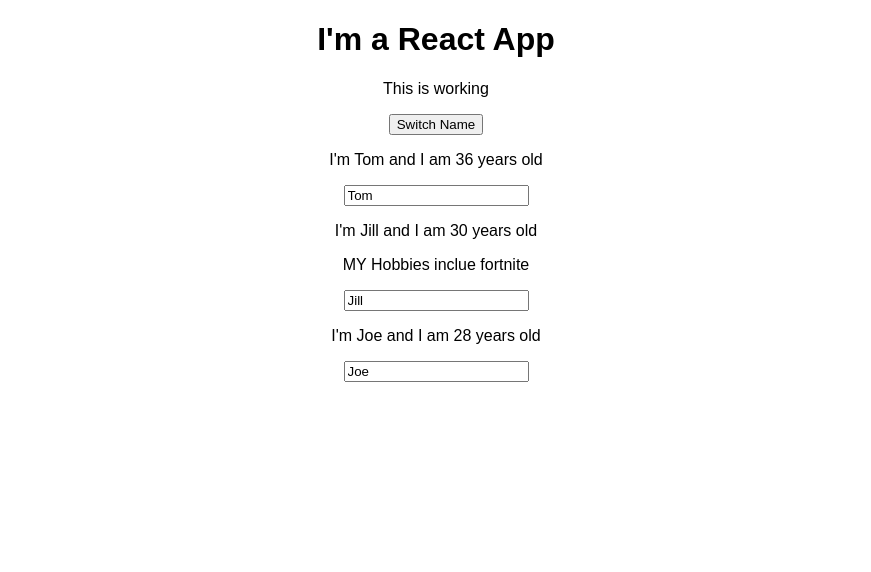
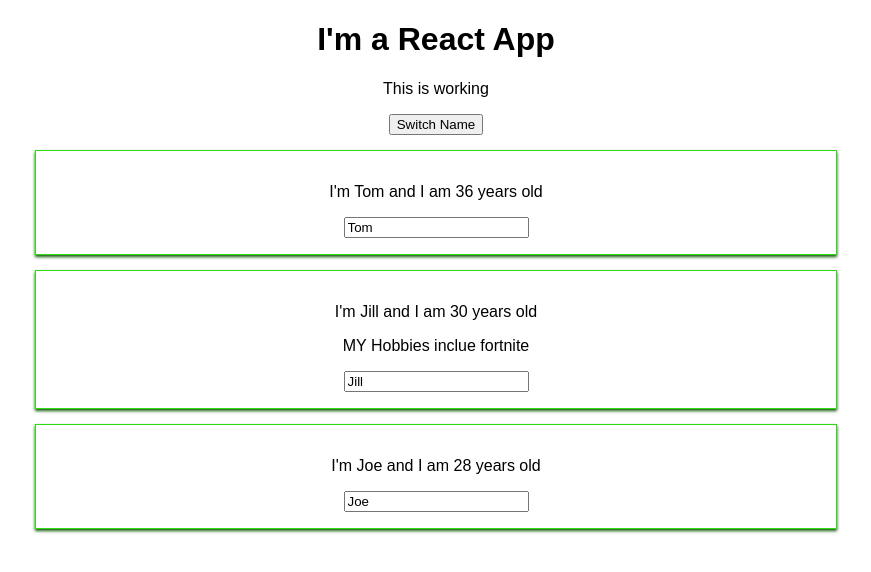
Before and after one commit to ETS-ReactNative4/react-complete-guide-1, a React (Create React App) app: page / in a window 1280 px wide. Shown: the top 572 px of the page, without its empty margins (204-1075 px from the left). Built offline with nearby package versions, Linux system fonts and the light colour scheme.

Commit message:
lec46 added Person.css, imported into Person.js, css styling for components

```diff
--- /dev/null
+++ b/src/Person/Person.css
@@ -0,0 +1,8 @@
+.Person {
+    margin: 15px auto;
+    width: 60%;
+    border: 1px solid #2bdd0f;
+    box-shadow: 0 2px 3px #125b07;
+    padding: 16px;
+    text-align: center;
+}
--- a/src/Person/Person.js
+++ b/src/Person/Person.js
@@ -1,8 +1,10 @@
 import React from 'react';
+//make sure to include .css extension when importing these
+import './Person.css';
 
 const person = (props) => {
     return (
-        <div>
+        <div className="Person">
             <p onClick={props.click}>I'm {props.name} and I am {props.age} years old</p>
             <p>{props.children}</p>
             <input type='text' onChange={props.changed} value={props.name}/>
```
